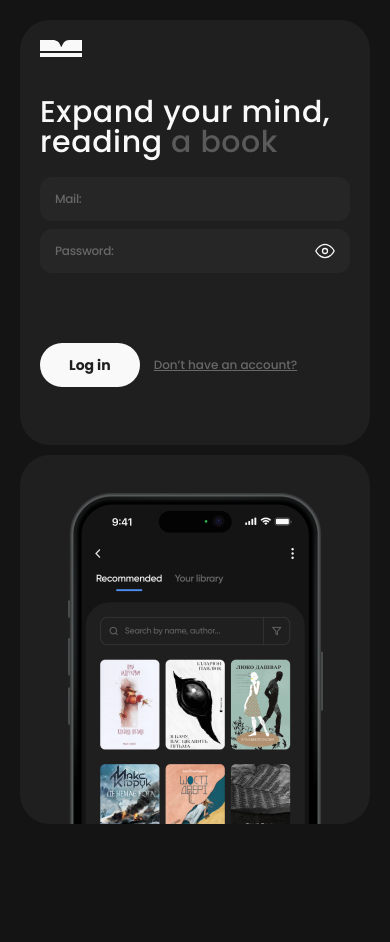
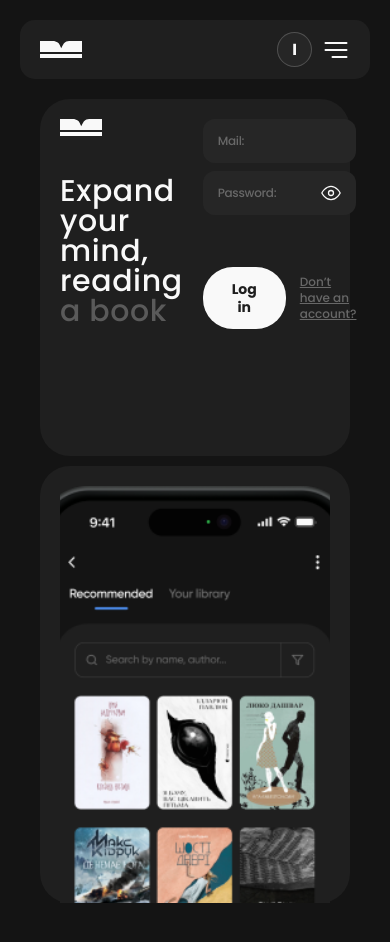
Before and after one commit to LytovchenkoOlenka/read-journey-webApp-frontend, a React (Vite) app: page /login in a window 390 px wide. Before the commit the page ends 844 px from the top, so only its background shows below. Built offline with nearby package versions, Linux system fonts and the light colour scheme.

Commit message:
feat(header): Implement mobile view styling

```diff
--- a/src/components/Frame/Frame.jsx
+++ b/src/components/Frame/Frame.jsx
@@ -1,7 +1,7 @@
-export default function Frame({ children, className = "py-5" }) {
+export default function Frame({ children, className = "py-5 flex-col" }) {
   return (
     <div
-      className={`h-full flex flex-col px-5 bg-charcoal  rounded-[30px]  ${className}  `}
+      className={`h-full flex  px-5 bg-charcoal  rounded-[30px]  ${className}  `}
     >
       {children}
     </div>
--- /dev/null
+++ b/src/components/Header/Header.jsx
@@ -0,0 +1,24 @@
+import sprite from "../../assets/icons.svg";
+import Logo from "../Logo/Logo";
+
+export default function Header() {
+  return (
+    <div className="flex flex-row justify-between rounded-[15px] px-5 py-3 bg-charcoal ">
+      <Logo />
+      <div className="flex gap-[10px]">
+        <div className="w-[35px] h-[35px] bg-gray-dark rounded-full border border-white/20 flex items-center justify-center ">
+          <p className="text-base font-bold uppercase">i</p>
+        </div>
+        <button
+          type="button"
+          //   onClick={}
+          className="p-0 bg-transparent border-none cursor-pointer text-[#888] hover:text-white transition"
+        >
+          <svg width={28} height={28}>
+            <use href={`${sprite}#icon-menu`} />
+          </svg>
+        </button>
+      </div>
+    </div>
+  );
+}
--- a/src/components/Layout/Layout.jsx
+++ b/src/components/Layout/Layout.jsx
@@ -1,13 +1,13 @@
-import {Outlet} from "react-router-dom";
-import css from './Layout.module.css'
+import { Outlet } from "react-router-dom";
+import Header from "../Header/Header";
 
-export default function Layout(){
-    return (
-        <div className='layout'>
-            {/*<Header/>*/}
-            <main className={css.layout}>
-                <Outlet/>
-            </main>
-        </div>
-    )
+export default function Layout() {
+  return (
+    <div className="p-5 my-0 mx-auto">
+      <Header />
+      <main>
+        <Outlet />
+      </main>
+    </div>
+  );
 }
--- a/src/components/Logo/Logo.jsx
+++ b/src/components/Logo/Logo.jsx
@@ -3,7 +3,7 @@ import logo from "/logo.svg";
 
 export default function Logo() {
   return (
-    <Link to="/" className="flex tablet:gap-1 ">
+    <Link to="/" className="flex items-center tablet:gap-1 ">
       <img src={logo} alt="LogoOfTheHeader" />
       <p className="hidden tablet:block tablet:font-bold tablet:text-lg tablet:leading-none">
         READ JOURNEY
```
